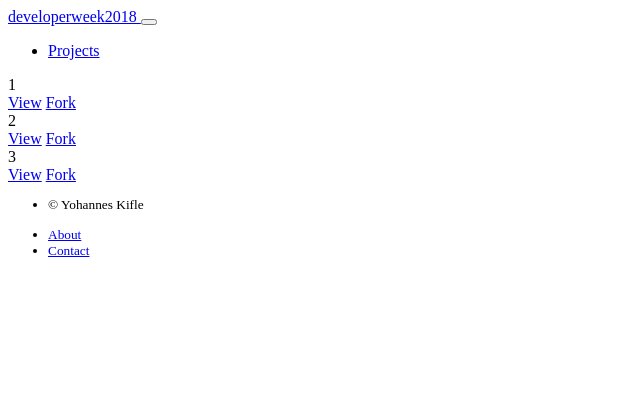
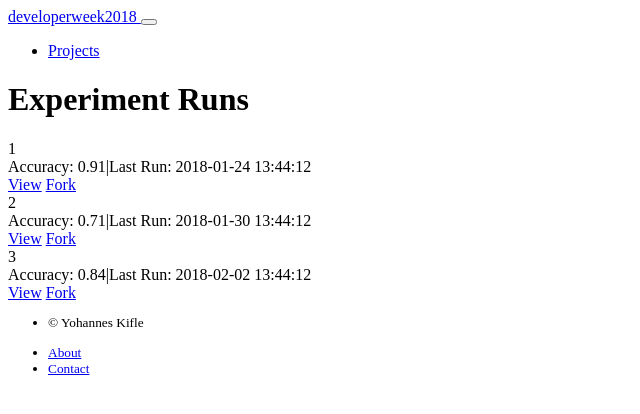
Before and after one commit to ykifle/developerweek2018, a Flask app: template developerweek2018/templates/projects/show.html in a window 1280 px wide. Shown: the top 414 px of the page, without its empty margins (0-640 px from the left). Run offline with Flask 2, Linux system fonts and the light colour scheme; the template is opened without the code that fills it, so the values that code supplies are empty; parts of the project's set-up code (start-up, migrations or seed data) failed here and were passed over.

Commit message:
New stuff

```diff
--- a/assets/css/style.css
+++ b/assets/css/style.css
@@ -66,4 +66,5 @@
 .experiments .run {
   display: flex;
   align-items: center;
+  justify-content: space-between;
 }
--- a/developerweek2018/templates/experiments/show.html
+++ b/developerweek2018/templates/experiments/show.html
@@ -3,10 +3,10 @@
 {% block content %}
 <ul class="nav nav-tabs" id="myTab" role="tablist">
   <li class="nav-item">
-    <a class="nav-link active" id="home-tab" data-toggle="tab" href="#home" role="tab" aria-controls="home" aria-selected="true">Data</a>
+    <a class="nav-link active" id="home-tab" data-toggle="tab" href="#home" role="tab" aria-controls="home" aria-selected="true">Code</a>
   </li>
   <li class="nav-item">
-    <a class="nav-link" id="profile-tab" data-toggle="tab" href="#profile" role="tab" aria-controls="profile" aria-selected="false">Code</a>
+    <a class="nav-link" id="profile-tab" data-toggle="tab" href="#profile" role="tab" aria-controls="profile" aria-selected="false">Data</a>
   </li>
   <li class="nav-item">
     <a class="nav-link" id="contact-tab" data-toggle="tab" href="#contact" role="tab" aria-controls="contact" aria-selected="false">Results</a>
--- a/developerweek2018/templates/projects/show.html
+++ b/developerweek2018/templates/projects/show.html
@@ -3,12 +3,16 @@
 {% block body_class %}experiments{% endblock %}
 {% block content %}
 <div class="container">
+  <h1 class="experiment_runs">Experiment Runs</h1>
   <div class="row">
     <div class="col-12">
       <div class="run">
         <div class="run-id col-1">1</div>
+        <span>Accuracy: 0.91</span>|<span>Last Run: 2018-01-24 13:44:12</span>
+        <div class="actions">
           <a class="btn btn-primary mr-2" href="/experiments/1">View</a>
           <a class="btn btn-primary" href="/experiments/1">Fork</a>
+        </div>
       </div>
     </div>
   </div>
@@ -16,8 +20,11 @@
     <div class="col-12">
       <div class="run">
         <div class="run-id col-1">2</div>
+        <span>Accuracy: 0.71</span>|<span>Last Run: 2018-01-30 13:44:12</span>
+        <div class="actions">
           <a class="btn btn-primary mr-2" href="/experiments/1">View</a>
           <a class="btn btn-primary" href="/experiments/1">Fork</a>
+        </div>
       </div>
    </div>
   </div>
@@ -25,10 +32,13 @@
     <div class="col-12">
       <div class="run">
         <div class="run-id col-1">3</div>
+        <span>Accuracy: 0.84</span>|<span>Last Run: 2018-02-02 13:44:12</span>
+        <div class="actions">
           <a class="btn btn-primary mr-2" href="/experiments/1">View</a>
           <a class="btn btn-primary" href="/experiments/1">Fork</a>
         </div>
       </div>
     </div>
   </div>
+</div>
 {% endblock %}
```
Lines whose indentation alone changed are shown as unchanged.
